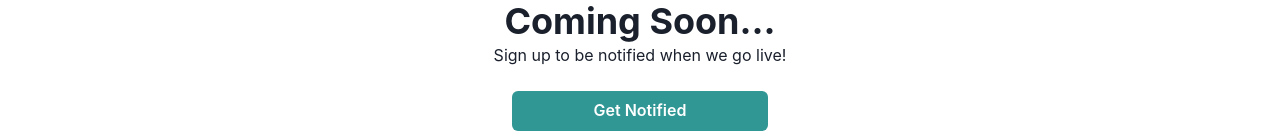
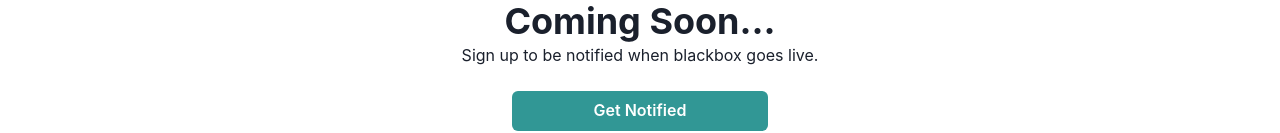
Before and after one commit to willgolden5/algos-for-all, a Next.js app: page / in a window 1280 px wide. Shown: the part 411-544 px from the top of the page. Built offline with nearby package versions, Linux system fonts and the light colour scheme.

Commit message:
change verbage on home page

```diff
--- a/pages/index.tsx
+++ b/pages/index.tsx
@@ -28,7 +28,7 @@
     <Flex h='100%' alignItems='center' justifyContent='center' direction='column'>
       <Image width={96} height={96} alt={'logo'} src={cube} />
       <Heading>Coming Soon...</Heading>
-      <Text mb={6}>Sign up to be notified when we go live!</Text>
+      <Text mb={6}>Sign up to be notified when blackbox goes live.</Text>
       <Flex direction='column' w='20%'>
         <Button as='a' colorScheme='teal' type='submit' href='/signup' w='100%'>
           Get Notified
```
